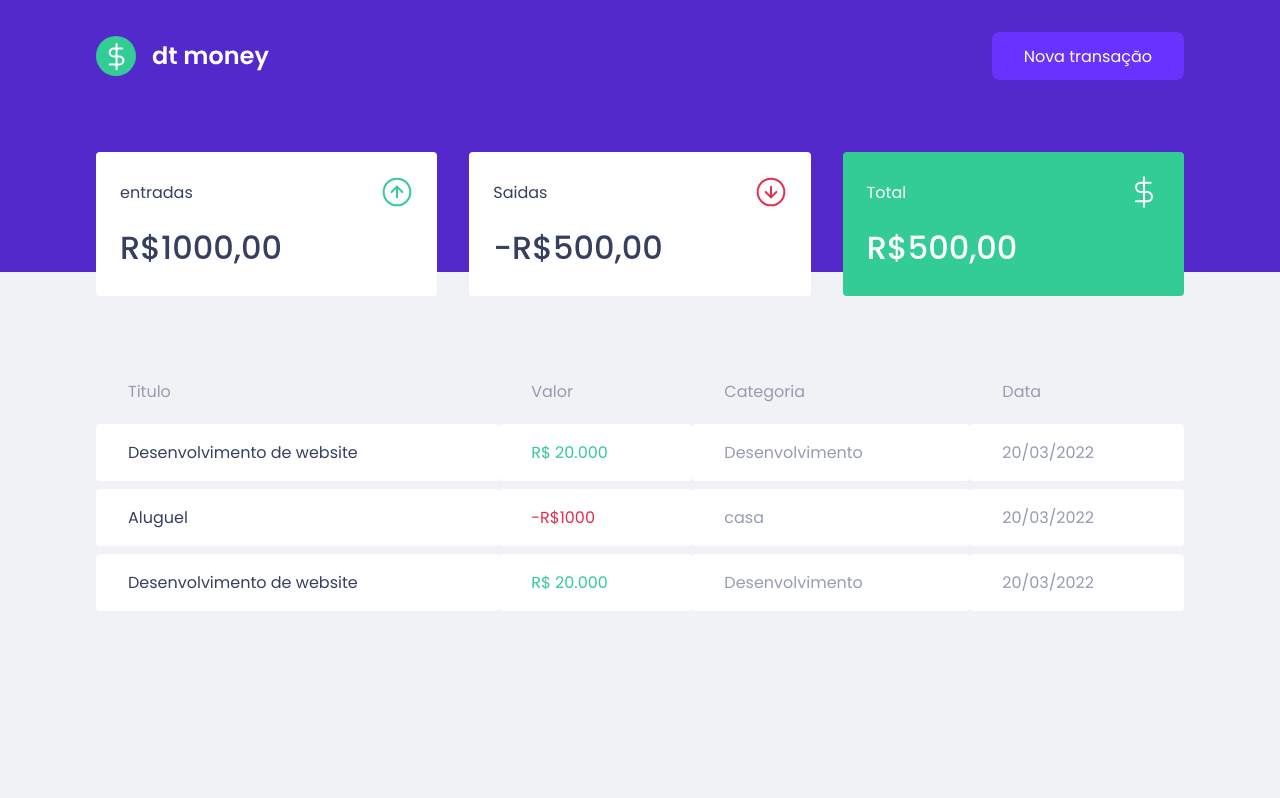
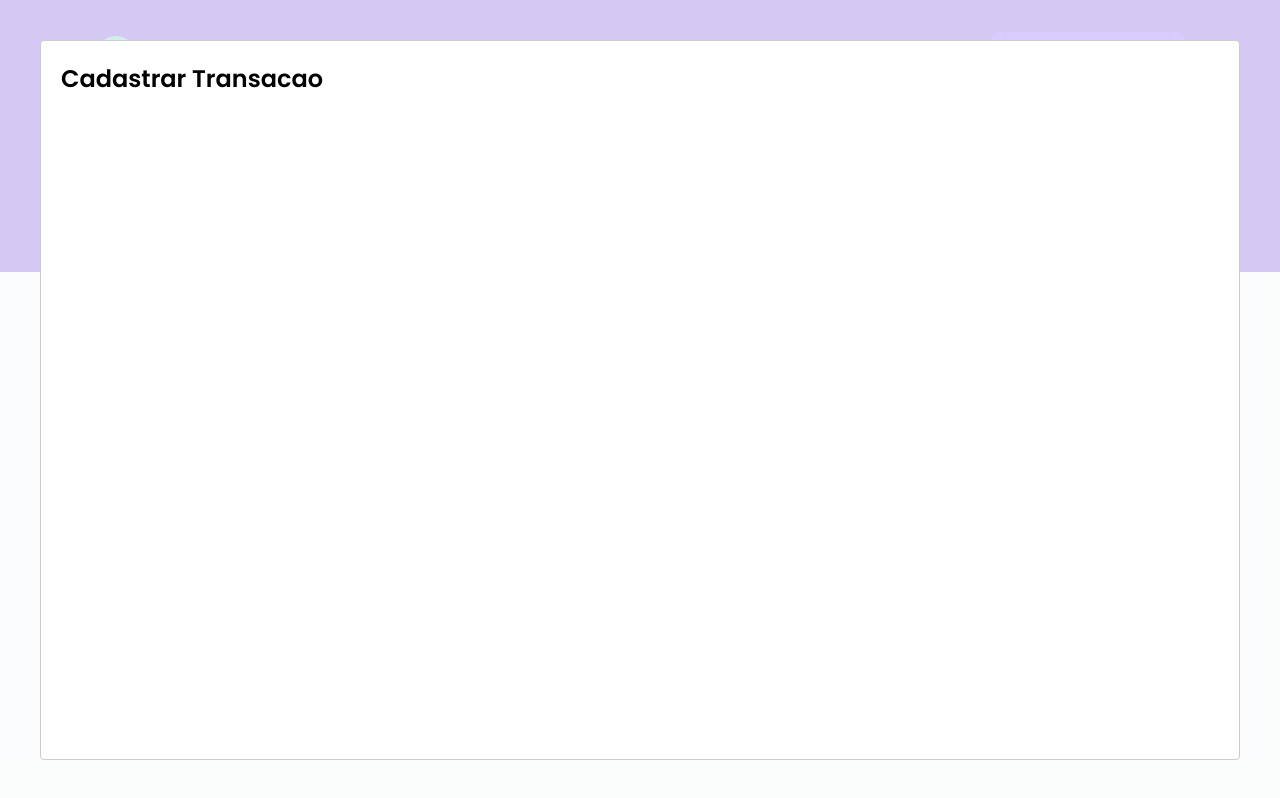
Before and after one commit to LaraCosta66/dtmoney-ignite, a React (Create React App) app: page / in a window 1280 px wide. Both pictures are taken after a click on the button "Nova transação". Built offline with nearby package versions, Linux system fonts and the light colour scheme; no server answers; what miragejs would draw is missing.

Commit message:
feat: add modal component and types

```diff
--- a/package.json
+++ b/package.json
@@ -7,6 +7,7 @@
     "miragejs": "^0.1.47",
     "react": "^18.2.0",
     "react-dom": "^18.2.0",
+    "react-modal": "^3.16.1",
     "react-scripts": "5.0.1",
     "styled-components": "^6.0.0-rc.1",
     "web-vitals": "^2.1.4"
@@ -19,6 +20,7 @@
     "@types/node": "^16.18.31",
     "@types/react": "^18.2.6",
     "@types/react-dom": "^18.2.4",
+    "@types/react-modal": "^3.16.0",
     "@types/styled-components": "^5.1.26",
     "typescript": "^4.9.5"
   },
--- a/src/App.tsx
+++ b/src/App.tsx
@@ -1,15 +1,32 @@
+import { useState } from "react";
 import { Dashboard } from "./components/Dashboard";
 import { Header } from "./components/Header";
 import { GlobalStyle } from "./styles/global";
+import Modal from "react-modal";
 
+Modal.setAppElement('#root')
 
 export function App() {
+  const [isNewTransactionModalOpen, setIsNewTransactionModalOpen] =
+    useState(false);
+
+  function handleOpenNewTransactionModal() {
+    setIsNewTransactionModalOpen(true);
+  }
+  function handleCloseNewTransactionModal() {
+    setIsNewTransactionModalOpen(false);
+  }
   return (
     <>
-
-  <Header/>
-  <Dashboard/>
-  <GlobalStyle/>
+      <Header onOpenNewTransactionModal={handleOpenNewTransactionModal} />
+      <Dashboard />
+      <Modal
+        isOpen={isNewTransactionModalOpen}
+        onRequestClose={handleCloseNewTransactionModal}
+      >
+        <h2>Cadastrar Transacao</h2>
+      </Modal>
+      <GlobalStyle />
     </>
   );
 }
--- a/src/components/Header/index.tsx
+++ b/src/components/Header/index.tsx
@@ -1,16 +1,20 @@
-import logoImg from "../../assets/logo.svg"
-import { Container, Content } from "./styles"
+import logoImg from "../../assets/logo.svg";
 
+import { Container, Content } from "./styles";
 
-export function Header (){
-    return(
+interface HeaderProps {
+  onOpenNewTransactionModal: () => void;
+}
+
+export function Header({ onOpenNewTransactionModal }: HeaderProps) {
+  return (
     <Container>
       <Content>
         <img src={logoImg} alt="dtmoney" />
-           <button type="button">
+        <button type="button" onClick={onOpenNewTransactionModal}>
           Nova transação
         </button>
       </Content>
     </Container>
-    )
+  );
 }
```
Also changed, not shown: 2 other files (tests, documents, lock files or other folders). Lines whose indentation alone changed are shown as unchanged.
